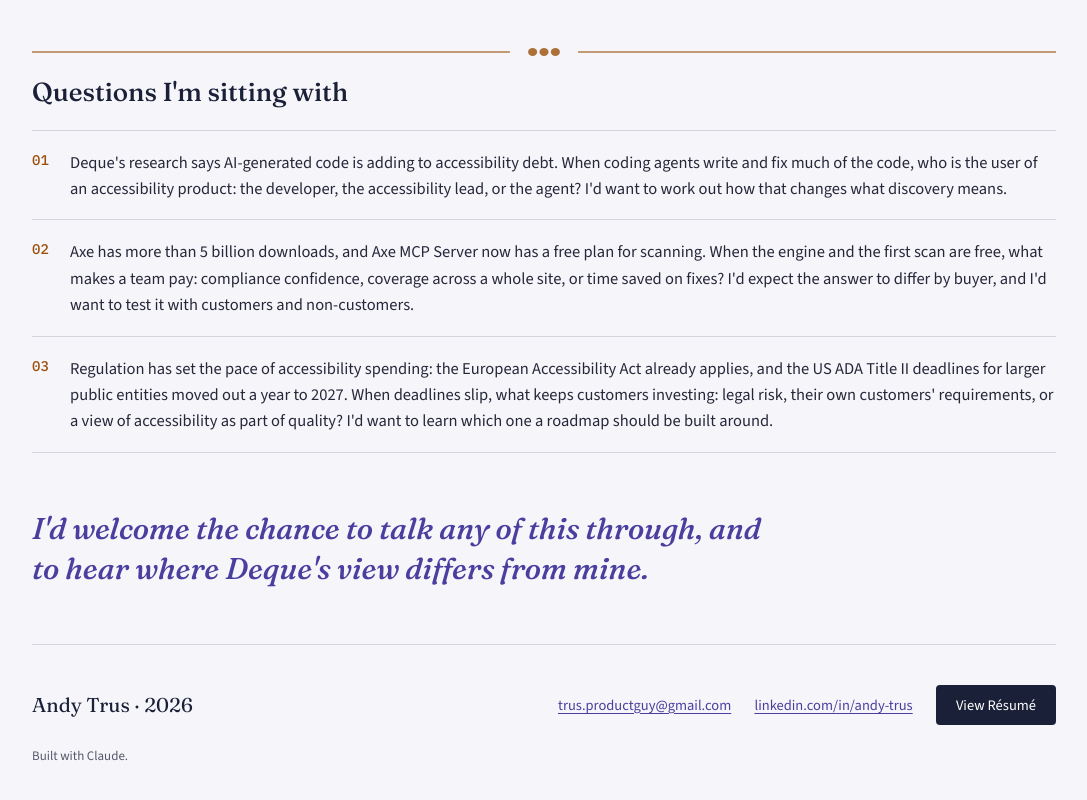
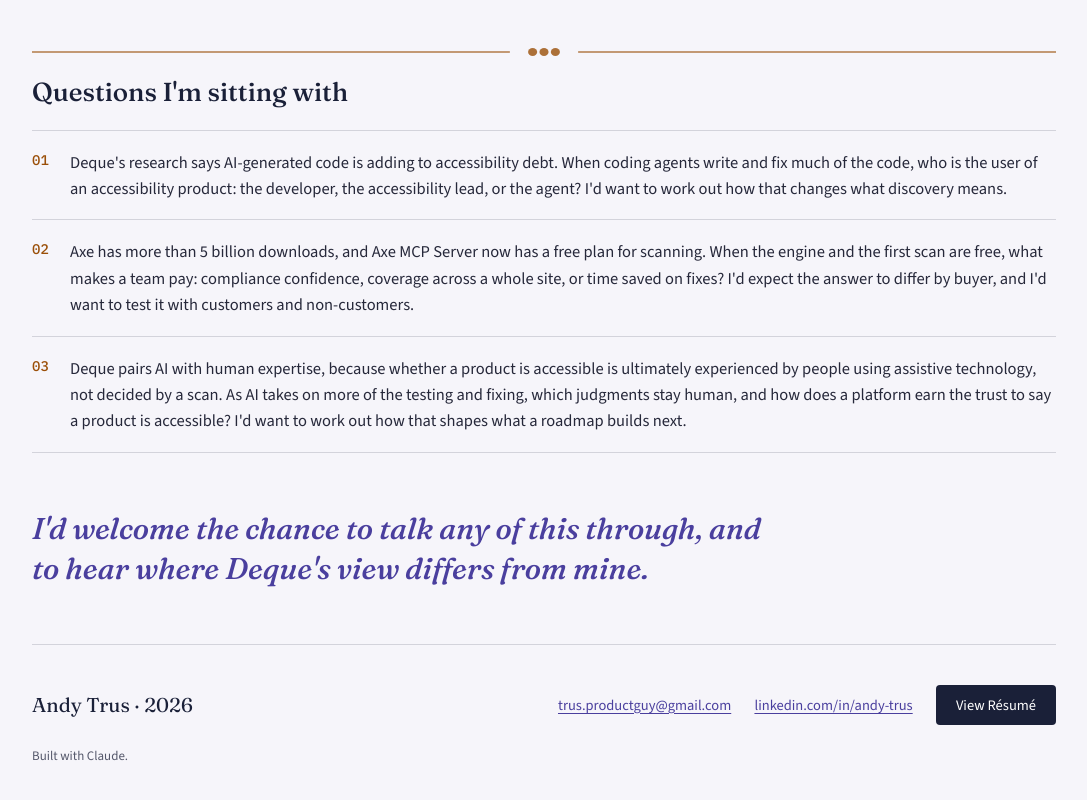
Before and after one commit to TrusProductGuy/TrusProductGuy.github.io, a plain HTML site: page deque/index.html in a window 1280 px wide. Shown: the part 2720-3520 px from the top of the page, without its empty margins (96-1183 px from the left). Drawn offline with nearby package versions, Linux system fonts and the light colour scheme.

Commit message:
Deque site: new third question
Co-Authored-By: Claude Sonnet 5.5 <noreply@anthropic.com>
Claude-Session: https://claude.ai/code/session_015UW84wqz3HhX8WMXxmJwX7

```diff
--- a/deque/index.html
+++ b/deque/index.html
@@ -83,7 +83,7 @@ const CONFIG = {
   questions: [
     "Deque's research says AI-generated code is adding to accessibility debt. When coding agents write and fix much of the code, who is the user of an accessibility product: the developer, the accessibility lead, or the agent? I'd want to work out how that changes what discovery means.",
     "Axe has more than 5 billion downloads, and Axe MCP Server now has a free plan for scanning. When the engine and the first scan are free, what makes a team pay: compliance confidence, coverage across a whole site, or time saved on fixes? I'd expect the answer to differ by buyer, and I'd want to test it with customers and non-customers.",
-    "Regulation has set the pace of accessibility spending: the European Accessibility Act already applies, and the US ADA Title II deadlines for larger public entities moved out a year to 2027. When deadlines slip, what keeps customers investing: legal risk, their own customers' requirements, or a view of accessibility as part of quality? I'd want to learn which one a roadmap should be built around."
+    "Deque pairs AI with human expertise, because whether a product is accessible is ultimately experienced by people using assistive technology, not decided by a scan. As AI takes on more of the testing and fixing, which judgments stay human, and how does a platform earn the trust to say a product is accessible? I'd want to work out how that shapes what a roadmap builds next."
   ],
 
 
```
